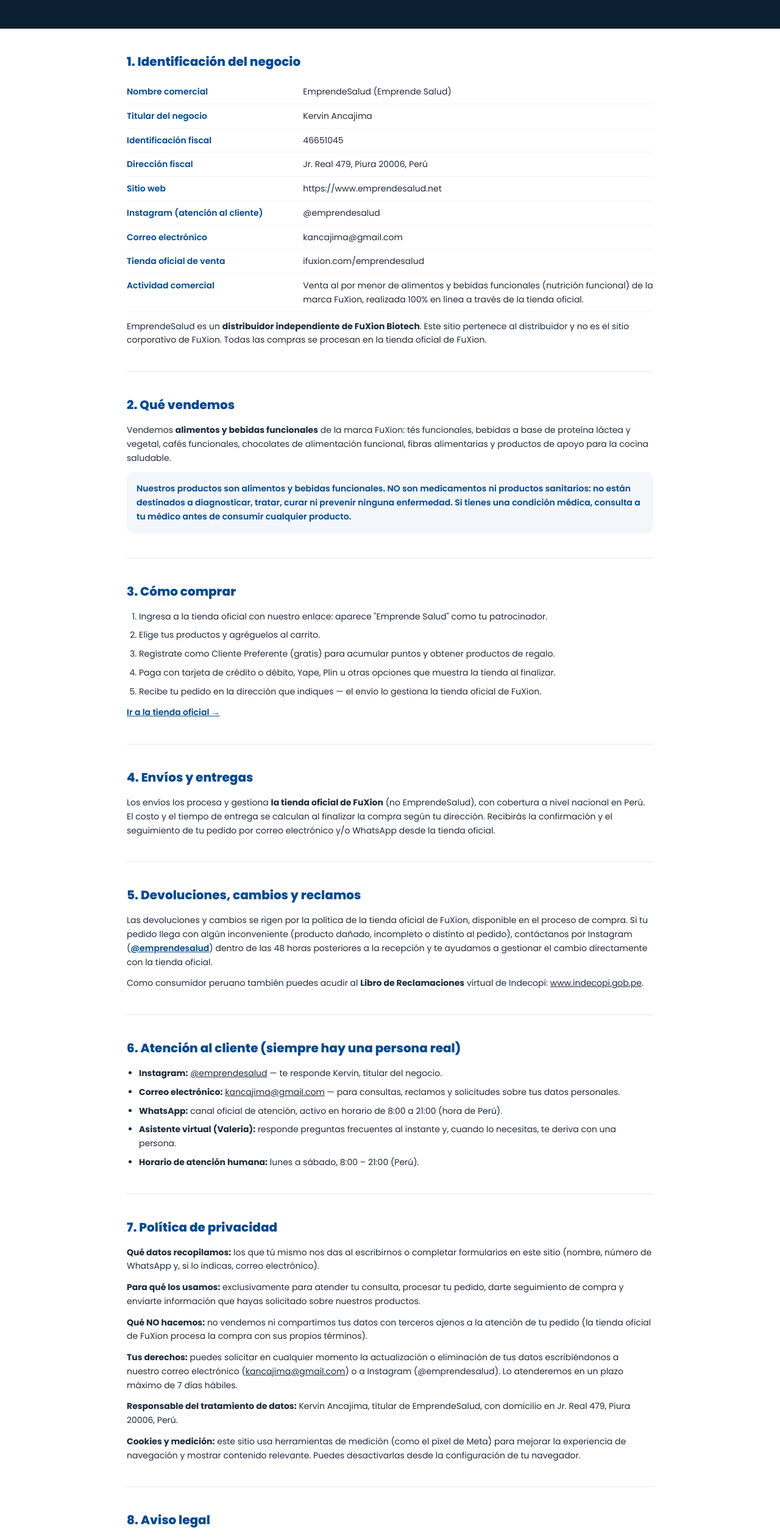
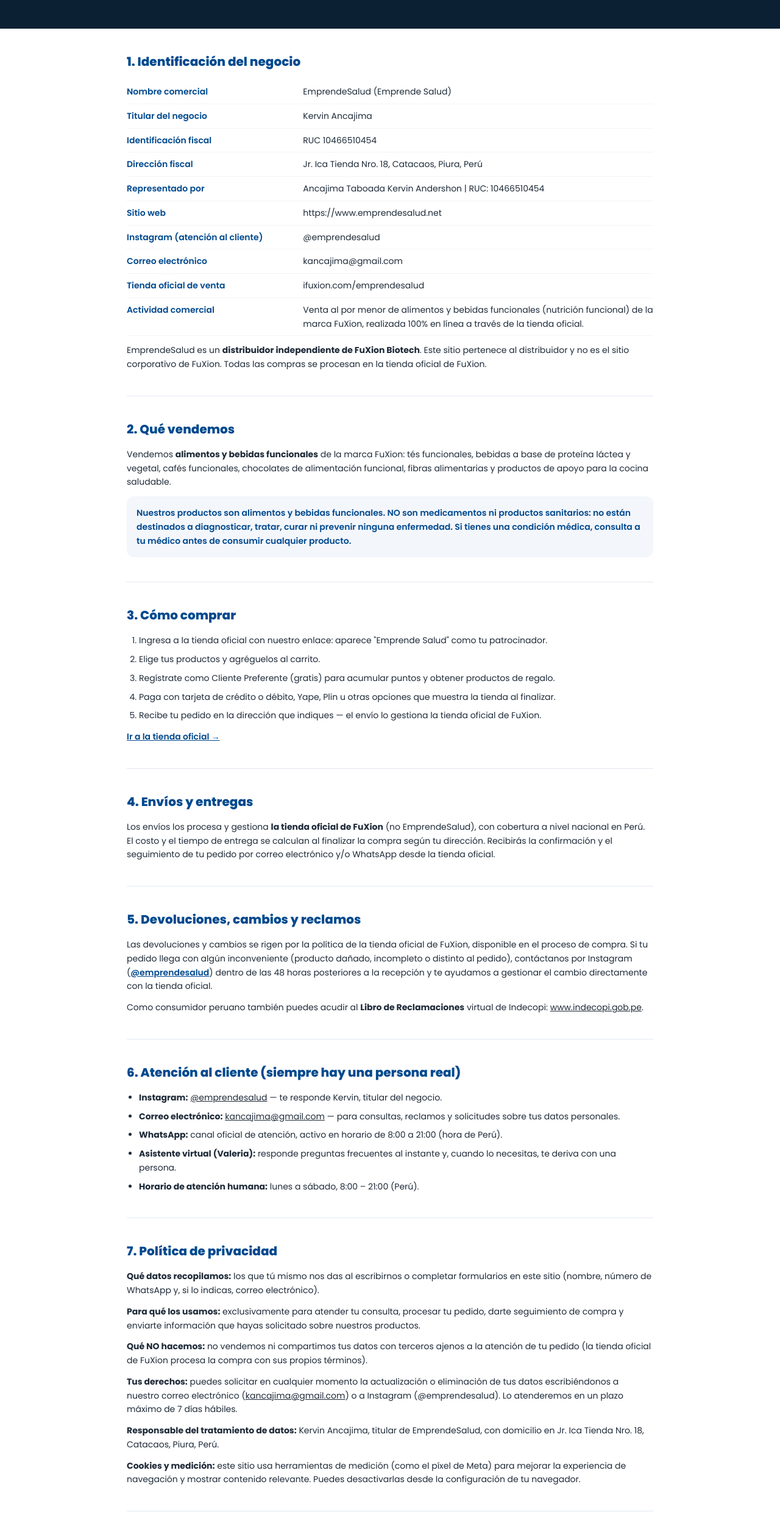
Before and after one commit to kancajima-design/emprende-salud-landing, a React (Vite) app: page /empresa in a window 1280 px wide. Shown: the part 235-2756 px from the top of the page at 61% size. Built offline with nearby package versions, Linux system fonts and the light colour scheme; no server answers.

Commit message:
feat(legal): linea 'Representado por: Ancajima Taboada Kervin Andershon | RUC: 10466510454' junto a direccion (Jr. Ica Tienda Nro. 18, Catacaos) en footer, /empresa y JSON-LD para verificacion Meta

```diff
--- a/index.html
+++ b/index.html
@@ -75,8 +75,21 @@
           {
             "@type": "Organization",
             "name": "Emprende Salud",
+            "legalName": "Emprende Salud",
             "url": "https://emprendesalud.net/",
             "description": "Distribuidor independiente autorizado de productos FuXion en Perú. Asesoría personalizada en nutrición funcional.",
+            "taxID": "10466510454",
+            "founder": {
+              "@type": "Person",
+              "name": "Ancajima Taboada Kervin Andershon"
+            },
+            "address": {
+              "@type": "PostalAddress",
+              "streetAddress": "Jr. Ica Tienda Nro. 18",
+              "addressLocality": "Catacaos",
+              "addressRegion": "Piura",
+              "addressCountry": "PE"
+            },
             "contactPoint": {
               "@type": "ContactPoint",
               "telephone": "+51-925-828-656",
--- a/src/pages/Empresa.tsx
+++ b/src/pages/Empresa.tsx
@@ -5,8 +5,9 @@
 const datos = [
   ['Nombre comercial', 'EmprendeSalud (Emprende Salud)'],
   ['Titular del negocio', 'Kervin Ancajima'],
-  ['Identificación fiscal', '46651045'],
-  ['Dirección fiscal', 'Jr. Real 479, Piura 20006, Perú'],
+  ['Identificación fiscal', 'RUC 10466510454'],
+  ['Dirección fiscal', 'Jr. Ica Tienda Nro. 18, Catacaos, Piura, Perú'],
+  ['Representado por', 'Ancajima Taboada Kervin Andershon | RUC: 10466510454'],
   ['Sitio web', 'https://www.emprendesalud.net'],
   ['Instagram (atención al cliente)', '@emprendesalud'],
   ['Correo electrónico', 'kancajima@gmail.com'],
@@ -182,7 +183,7 @@
           electrónico (<a href={`mailto:${EMAIL}`} className="underline">{EMAIL}</a>) o a
           Instagram (@emprendesalud). Lo atenderemos en un plazo máximo de 7 días hábiles.</p>
           <p><strong>Responsable del tratamiento de datos:</strong> Kervin Ancajima, titular
-          de EmprendeSalud, con domicilio en Jr. Real 479, Piura 20006, Perú.</p>
+          de EmprendeSalud, con domicilio en Jr. Ica Tienda Nro. 18, Catacaos, Piura, Perú.</p>
           <p><strong>Cookies y medición:</strong> este sitio usa herramientas de medición
           (como el píxel de Meta) para mejorar la experiencia de navegación y mostrar
           contenido relevante. Puedes desactivarlas desde la configuración de tu navegador.</p>
@@ -190,8 +191,9 @@
 
         <Seccion id="aviso" titulo="8. Aviso legal">
           <p className="text-xs text-[#5A6B7C]">
-            EmprendeSalud © {new Date().getFullYear()} · Titular: Kervin Ancajima · Jr. Real 479,
-            Piura 20006, Perú · Contacto: kancajima@gmail.com ·
+            EmprendeSalud © {new Date().getFullYear()} · Titular: Kervin Ancajima · Representado por:
+            Ancajima Taboada Kervin Andershon | RUC: 10466510454 · Jr. Ica Tienda Nro. 18, Catacaos,
+            Piura, Perú · Contacto: kancajima@gmail.com ·
             Distribuidor independiente de FuXion Biotech. Los productos mencionados son
             alimentos y bebidas funcionales y no sustituyen una alimentación variada y
             equilibrada ni la orientación de un profesional de la salud. Las promociones de
--- a/src/sections/Footer.tsx
+++ b/src/sections/Footer.tsx
@@ -19,7 +19,10 @@
                 <span className="font-semibold text-white/90">Titular:</span> Kervin Ancajima
               </p>
               <p>
-                <span className="font-semibold text-white/90">Dirección:</span> Jr. Real 479, Piura 20006, Perú
+                <span className="font-semibold text-white/90">Dirección:</span> Jr. Ica Tienda Nro. 18, Catacaos, Piura, Perú
+              </p>
+              <p>
+                <span className="font-semibold text-white/90">Representado por:</span> Ancajima Taboada Kervin Andershon | RUC: 10466510454
               </p>
               <p>
                 <span className="font-semibold text-white/90">Actividad:</span> venta de nutrición
@@ -57,7 +60,7 @@
             <a href="/empresa#atencion" className="underline hover:text-white">Atención al cliente</a>
           </p>
           <p className="text-xs text-white/40">
-            © {new Date().getFullYear()} Emprende Salud · Jr. Real 479, Piura, Perú · Hecho con 💚 en Perú
+            © {new Date().getFullYear()} Emprende Salud · Jr. Ica Tienda Nro. 18, Catacaos, Piura, Perú · Hecho con 💚 en Perú
           </p>
         </div>
       </div>
```
